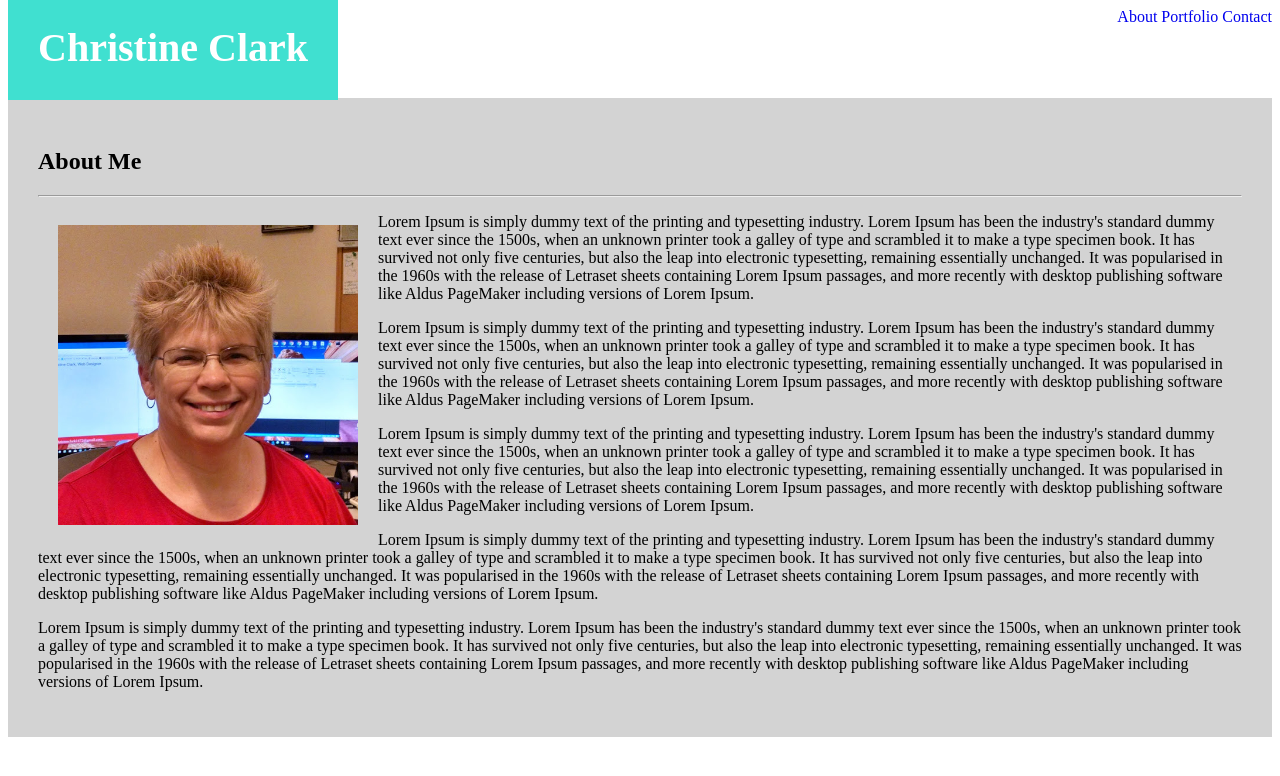
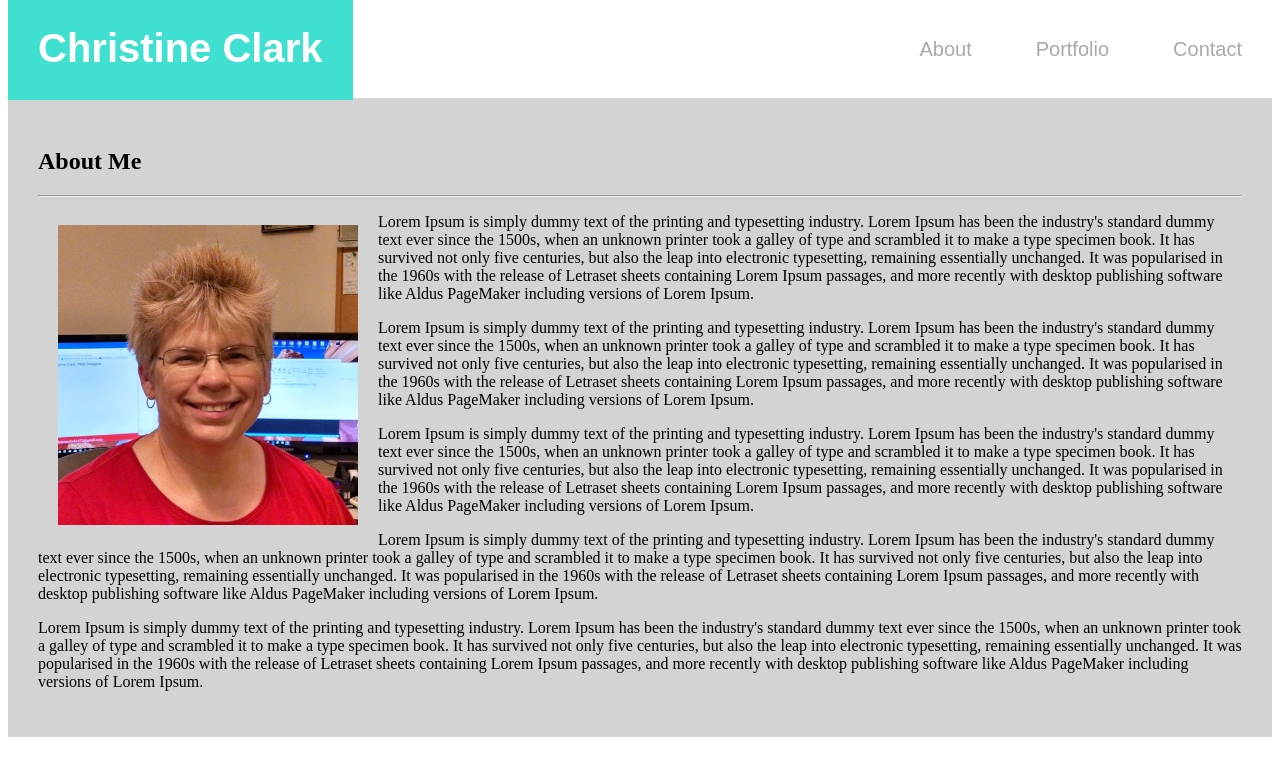
Before and after one commit to clark1472/myPortfolio, a plain HTML site: page index.html in a window 1280 px wide. Drawn offline with Linux system fonts and the light colour scheme.

Commit message:
Change About, Portfolio and Contact color, font, font size and padding.

```diff
--- a/assets/CSS/style.css
+++ b/assets/CSS/style.css
@@ -17,6 +17,10 @@ nav {
 a {
    display: inline-block;
    text-decoration: none;
+   color: darkgrey;
+   font-family: sans-serif;
+   padding: 30px;
+   font-size: 20px;
 }
 
 img {
```
